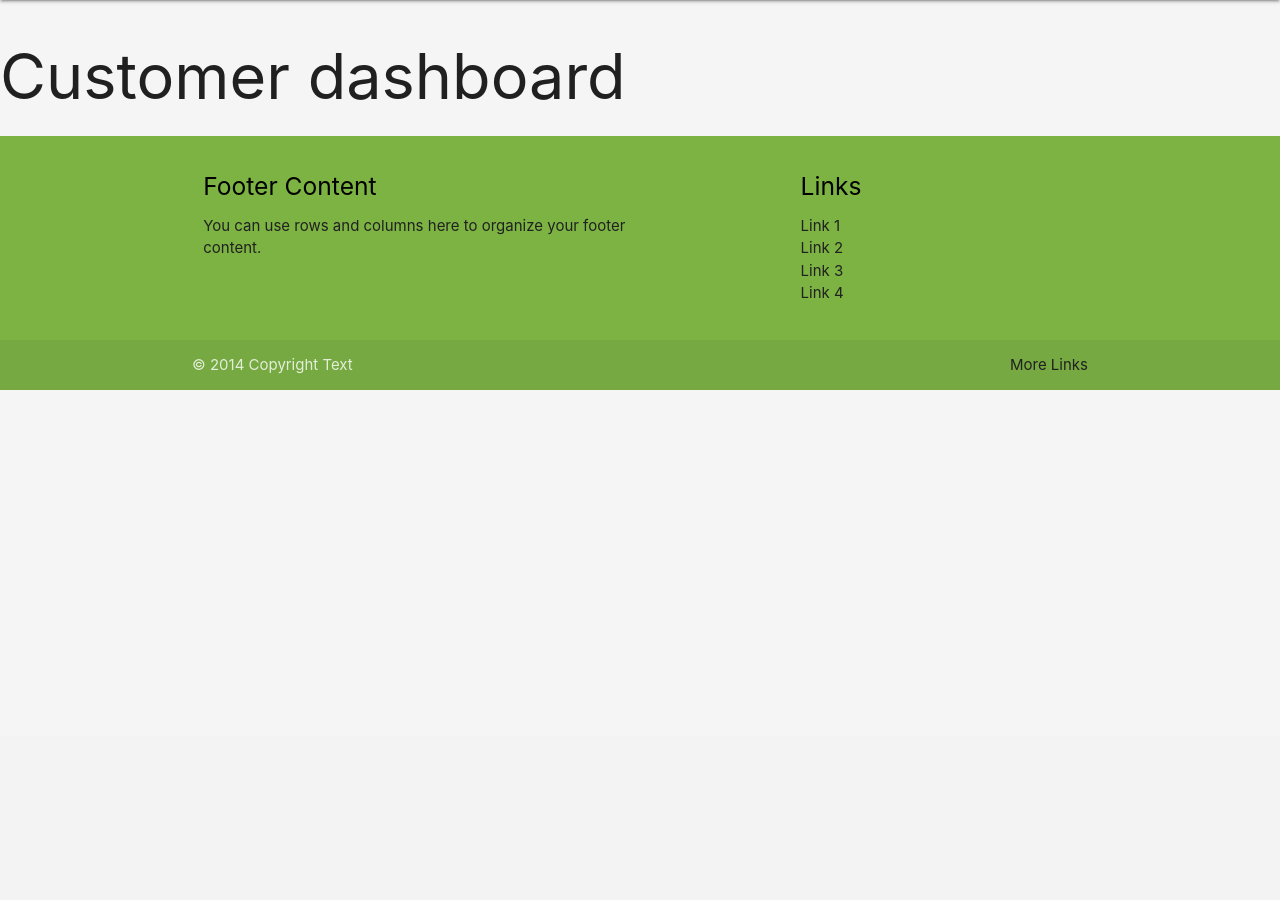
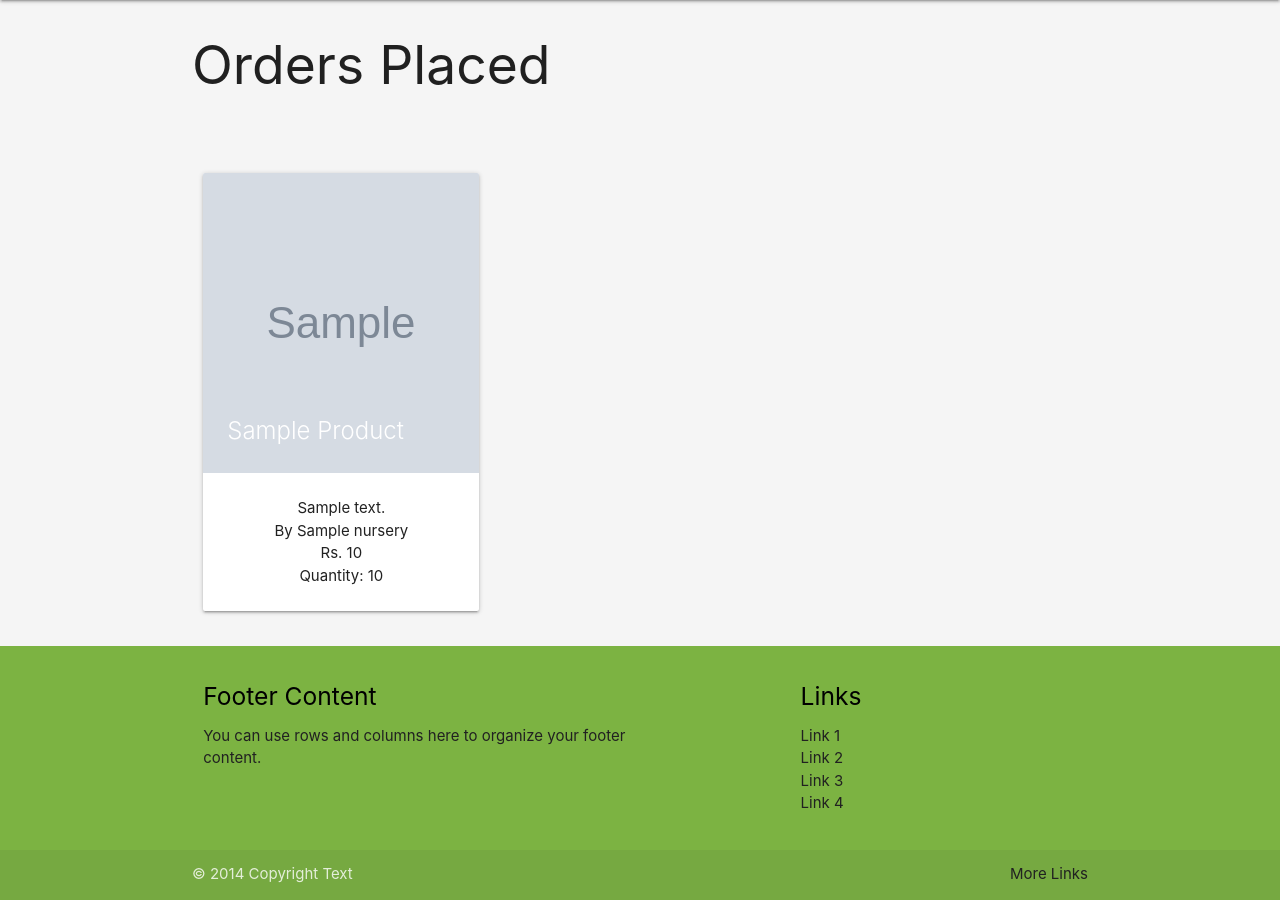
Before and after one commit to shreyashsrivastava/Plants-Nursery-App, a Django app: template nurseryapp/templates/dashboard/customer.html in a window 1280 px wide. Shown: the part 64-964 px from the top of the page. Before the commit the page ends 454 px from the top, so only its background shows below. Run offline with Django 3.2, Linux system fonts and the light colour scheme; the template is opened without the code that fills it: most values are stand-ins (such as "Sample title", 1, 10 or a date in 2020); grey boxes marked "Sample" are stand-in pictures.

Commit message:
fixed several things

```diff
--- a/nurseryapp/templates/dashboard/customer.html
+++ b/nurseryapp/templates/dashboard/customer.html
@@ -2,6 +2,29 @@
 
 {% block content %}
 
-<h1>Customer dashboard</h1>
+<div class="container row">
 
+<h2>Orders Placed</h2>
+
+{% for plant in order_items %}
+
+<div class=" col s12 m12 l4" style="margin-top: 50px;">
+    <div class="center card">
+      <div class="card-image">
+        <img src="{{ plant.product.image.url }}" style="height: 300px;">
+        <span class="card-title white-text">{{ plant.product.name|title }}</span>
+      </div>
+      <div class="card-content">
+        <left>
+          <p>{{ plant.product.description }}</p>
+          <p>By {{ plant.product.manager.nursery }}</p>
+          <p>Rs. {{ plant.product.price }}</p>
+          <p>Quantity: {{ plant.quantity }}</p>
+        </left>
+      </div>
+    </div>
+  </div>
+
+{% endfor %}
+</div>
 {% endblock %}
--- a/nurseryapp/templates/nurseryapp/cart.html
+++ b/nurseryapp/templates/nurseryapp/cart.html
@@ -2,6 +2,7 @@
 
 {% block content %}
 
+{% if order.get_cart_items is not 0 %}
 <div id='cart-card' class="container col s12 m12 l12">
     <div class="card horizontal">
       <div class="card-stacked">
@@ -21,6 +22,10 @@
       </div>
     </div>
 </div>
+{% else %}
+  <h2 class="center">Oops! there's nothing in the cart</h2>
+{% endif %}
+
 {% for item in items %}
 <div id='cart-card' class="container col s12 m12 l12">
   <div class="card horizontal">
```
Also changed, not shown: nurseryapp/templates/nurseryapp/checkout.html (+8 -11 lines), nurseryapp/views.py (+29 -7 lines), db.sqlite3.
